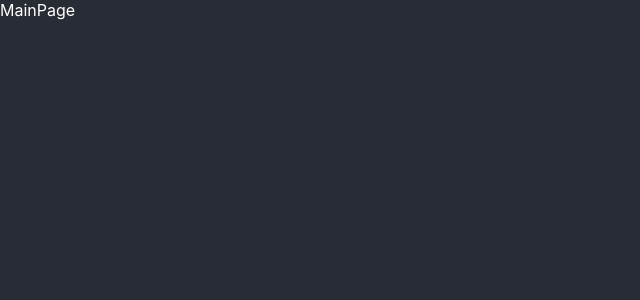
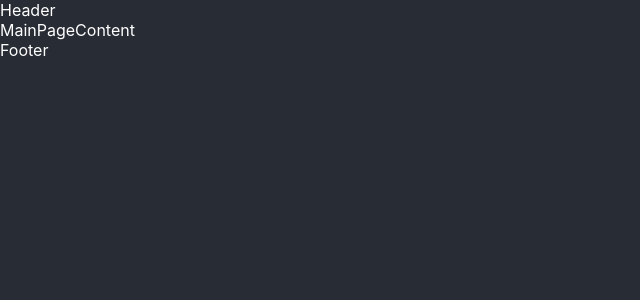
Before and after one commit to pickles-pickles/kmb-test, a React (Create React App) app: page / in a window 1280 px wide. Shown: the top 300 px of the page, without its empty margins (0-640 px from the left). Built offline with nearby package versions, Linux system fonts and the light colour scheme.

Commit message:
created main page layout

```diff
--- /dev/null
+++ b/src/components/Footer.tsx
@@ -0,0 +1,5 @@
+import React from 'react'
+
+export const Footer = () => {
+  return <div>Footer</div>
+}
--- /dev/null
+++ b/src/components/Header.tsx
@@ -0,0 +1,5 @@
+import React from 'react'
+
+export const Header = () => {
+  return <div>Header</div>
+}
--- /dev/null
+++ b/src/components/MainPageContent.tsx
@@ -0,0 +1,5 @@
+import React from 'react'
+
+export const MainPageContent = () => {
+  return <div>MainPageContent</div>
+}
--- a/src/pages/MainPage.tsx
+++ b/src/pages/MainPage.tsx
@@ -1,5 +1,14 @@
 import React from 'react'
+import { Header } from '../components/Header'
+import { MainPageContent } from '../components/MainPageContent'
+import { Footer } from '../components/Footer'
 
 export const MainPage = () => {
-  return <div>MainPage</div>
+  return (
+    <React.Fragment>
+      <Header />
+      <MainPageContent />
+      <Footer />
+    </React.Fragment>
+  )
 }
```
